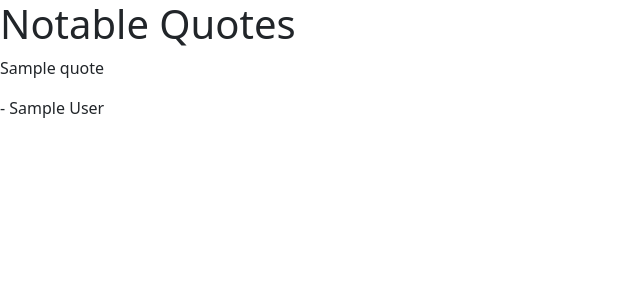
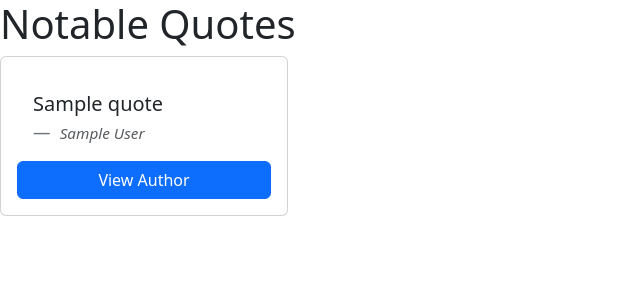
Before and after one commit to nataliepcodes/motivational-quotes-app, a Django app: template quotes_project/notable_quotes/templates/notable_quotes/home.html in a window 1280 px wide. Shown: the top 300 px of the page, without its empty margins (0-640 px from the left). Run offline with Django 3.2, Linux system fonts and the light colour scheme; the template is opened without the code that fills it: most values are stand-ins (such as "Sample title", 1, 10 or a date in 2020).

Commit message:
Added card deck

```diff
--- a/quotes_project/notable_quotes/templates/notable_quotes/home.html
+++ b/quotes_project/notable_quotes/templates/notable_quotes/home.html
@@ -5,13 +5,22 @@
 {% block content %}
     <h1>Notable Quotes</h1>
 
+    <div class="card-deck">
     {% for quote in quotes %}
-        <blockquote>
+        <div class="card p-3" style="width: 18rem;">
+            <blockquote class="blockquote mb-0 card-body">
             <p>{{ quote.quote }}</p>
-            <footer>- {{ quote.author }}</footer>
-        </blockquote>
+            <footer class="blockquote-footer">
+                <small class="text-muted">
+                 <cite title="Author">{{ quote.author }}</cite>
+                </small>
+            </footer>
+            </blockquote>
+            <a href="#" class="btn btn-primary">View Author</a>
+        </div>
     {% empty %}
         <p>No quotes available.</p>
     {% endfor %}
+    </div>
 
 {% endblock%}
```
